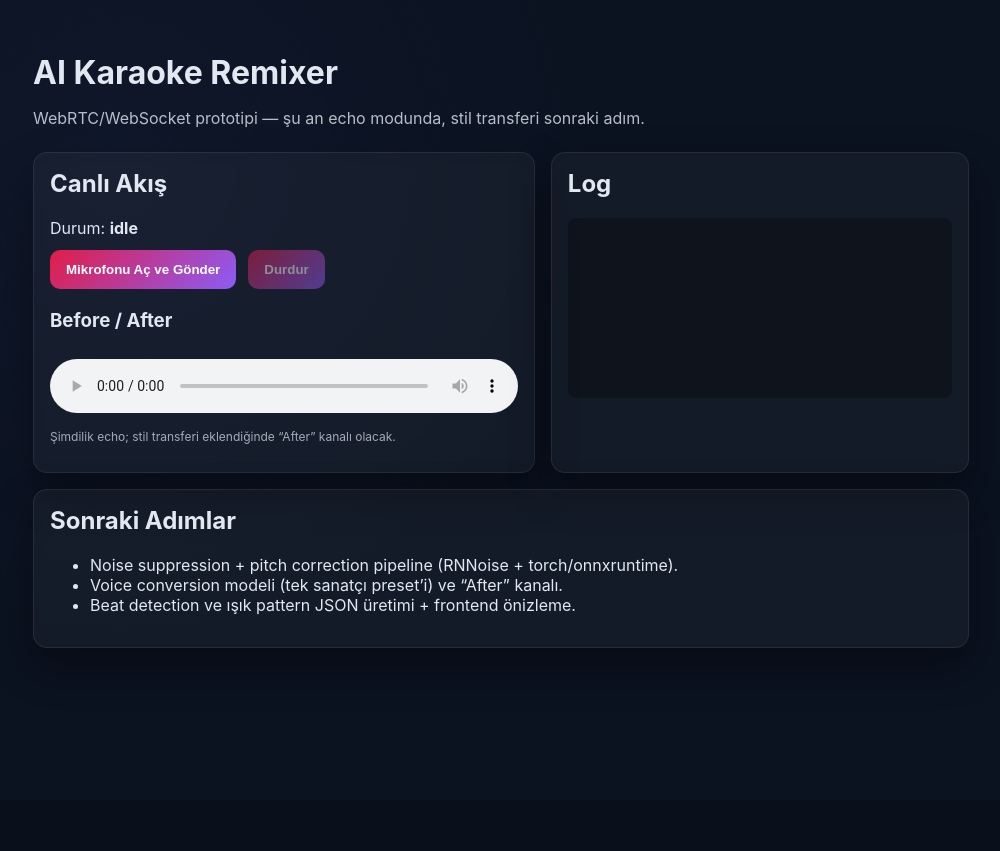
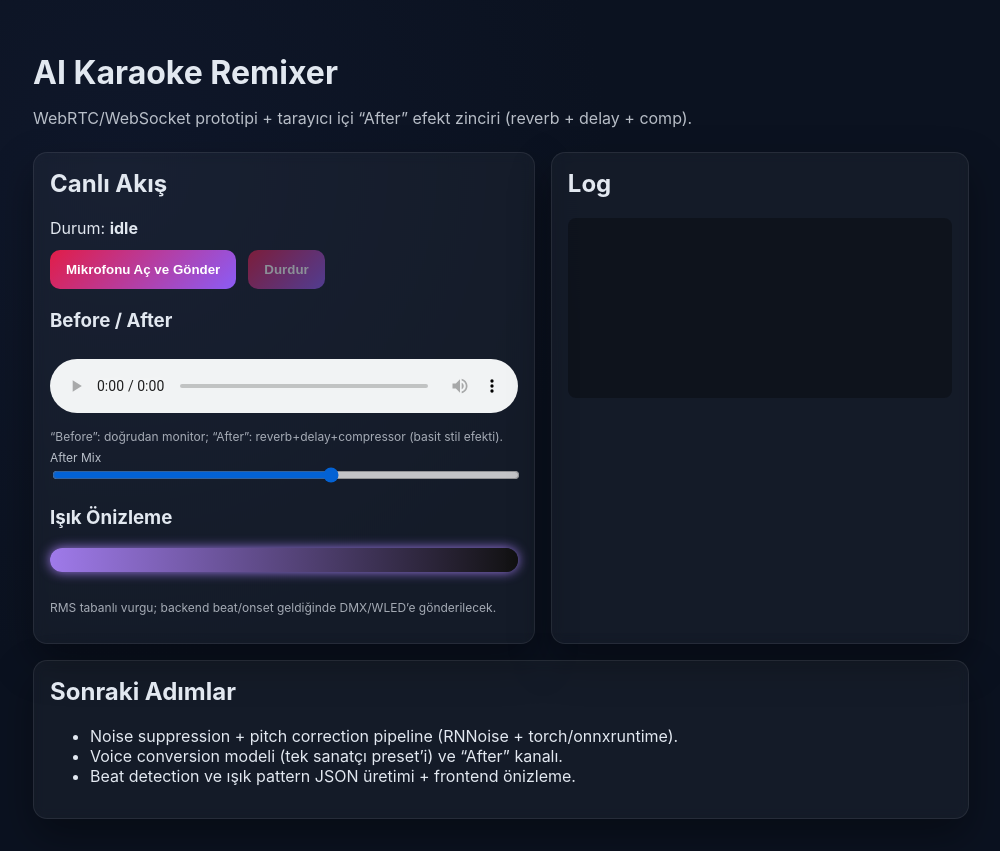
Before and after one commit to iclalsuzann/ai-karaoke-remixer, a Next.js app in the folder frontend/: page / in a window 1280 px wide. Shown: the whole page, without its empty margins (139-1139 px from the left). Before the commit the page ends 800 px from the top, so only its background shows below. Built offline with nearby package versions, Linux system fonts and the light colour scheme.

Commit message:
Add browser FX chain and light preview for live mic

```diff
--- a/frontend/app/page.tsx
+++ b/frontend/app/page.tsx
@@ -13,10 +13,17 @@ export default function Home() {
   const lastSendRef = useRef<number>(0);
   const audioQueueRef = useRef<Blob[]>([]);
   const [playingUrl, setPlayingUrl] = useState<string | null>(null);
+  const audioCtxRef = useRef<AudioContext | null>(null);
+  const dryGainRef = useRef<GainNode | null>(null);
+  const wetGainRef = useRef<GainNode | null>(null);
+  const analyserRef = useRef<AnalyserNode | null>(null);
+  const [vu, setVu] = useState(0);
+  const [lightColor, setLightColor] = useState("#9f7aea");
 
   useEffect(() => {
     return () => {
       stopStreaming();
+      audioCtxRef.current?.close();
     };
   }, []);
 
@@ -65,6 +72,7 @@ export default function Home() {
     setStatus("connecting");
     appendLog("Requesting mic access");
     const stream = await navigator.mediaDevices.getUserMedia({ audio: true });
+    setupLocalFx(stream);
     const mr = new MediaRecorder(stream, { mimeType: "audio/webm;codecs=opus" });
     mediaRecorderRef.current = mr;
     connectWs();
@@ -78,6 +86,93 @@ export default function Home() {
     mr.start(200); // 200ms chunks
     setStatus("recording");
     appendLog("Recording started");
+  };
+
+  const setupLocalFx = (stream: MediaStream) => {
+    if (!audioCtxRef.current) {
+      audioCtxRef.current = new AudioContext();
+    }
+    const ctx = audioCtxRef.current;
+    const source = ctx.createMediaStreamSource(stream);
+
+    // Dry path (before)
+    const dryGain = ctx.createGain();
+    dryGain.gain.value = 0.9;
+    dryGainRef.current = dryGain;
+
+    // Wet path (after) with simple chain: highpass -> compressor -> delay -> reverb
+    const hp = ctx.createBiquadFilter();
+    hp.type = "highpass";
+    hp.frequency.value = 120;
+
+    const comp = ctx.createDynamicsCompressor();
+    comp.threshold.value = -25;
+    comp.knee.value = 20;
+    comp.ratio.value = 4;
+    comp.attack.value = 0.003;
+    comp.release.value = 0.15;
+
+    const delay = ctx.createDelay();
+    delay.delayTime.value = 0.045;
+
+    const reverb = ctx.createConvolver();
+    reverb.buffer = makeImpulseResponse(ctx);
+
+    const wetGain = ctx.createGain();
+    wetGain.gain.value = 0.8;
+    wetGainRef.current = wetGain;
+
+    const analyser = ctx.createAnalyser();
+    analyser.fftSize = 1024;
+    analyserRef.current = analyser;
+
+    // Routing
+    source.connect(dryGain).connect(ctx.destination);
+    source.connect(hp).connect(comp).connect(delay).connect(reverb).connect(wetGain).connect(ctx.destination);
+    source.connect(analyser);
+
+    animateVU();
+  };
+
+  const makeImpulseResponse = (ctx: AudioContext) => {
+    const length = ctx.sampleRate * 0.9;
+    const impulse = ctx.createBuffer(2, length, ctx.sampleRate);
+    for (let channel = 0; channel < 2; channel++) {
+      const buf = impulse.getChannelData(channel);
+      for (let i = 0; i < length; i++) {
+        buf[i] = (Math.random() * 2 - 1) * Math.pow(1 - i / length, 3.5);
+      }
+    }
+    return impulse;
+  };
+
+  const animateVU = () => {
+    if (!analyserRef.current) return;
+    const analyser = analyserRef.current;
+    const data = new Uint8Array(analyser.frequencyBinCount);
+    const loop = () => {
+      analyser.getByteTimeDomainData(data);
+      let sum = 0;
+      for (let i = 0; i < data.length; i++) {
+        const v = data[i] - 128;
+        sum += v * v;
+      }
+      const rms = Math.sqrt(sum / data.length) / 128; // 0..1
+      setVu(rms);
+      // simple beat-ish pulse to drive light color
+      const hue = Math.min(300, 180 + rms * 400);
+      setLightColor(`hsl(${hue}, 85%, 65%)`);
+      requestAnimationFrame(loop);
+    };
+    requestAnimationFrame(loop);
+  };
+
+  const setFxMix = (value: number) => {
+    if (!dryGainRef.current || !wetGainRef.current) return;
+    const dry = Math.max(0, Math.min(1, 1 - value));
+    const wet = Math.max(0, Math.min(1, value));
+    dryGainRef.current.gain.value = dry;
+    wetGainRef.current.gain.value = wet;
   };
 
   const stopStreaming = () => {
@@ -102,7 +197,7 @@ export default function Home() {
     >
       <h1 style={{ fontSize: 32, marginBottom: 12 }}>AI Karaoke Remixer</h1>
       <p style={{ opacity: 0.8, marginBottom: 24 }}>
-        WebRTC/WebSocket prototipi — şu an echo modunda, stil transferi sonraki adım.
+        WebRTC/WebSocket prototipi + tarayıcı içi “After” efekt zinciri (reverb + delay + comp).
       </p>
 
       <div className="grid" style={{ gridTemplateColumns: "1.2fr 1fr" }}>
@@ -127,13 +222,48 @@ export default function Home() {
 
           <div style={{ marginTop: 20 }}>
             <h3>Before / After</h3>
-            <audio
-              controls
-              src={playingUrl ?? undefined}
-              style={{ width: "100%", marginTop: 8 }}
+            <audio controls src={playingUrl ?? undefined} style={{ width: "100%", marginTop: 8 }} />
+            <p style={{ fontSize: 12, opacity: 0.7, marginBottom: 6 }}>
+              “Before”: doğrudan monitor; “After”: reverb+delay+compressor (basit stil efekti).
+            </p>
+            <label style={{ display: "block", fontSize: 12, opacity: 0.8 }}>
+              After Mix
+              <input
+                type="range"
+                min={0}
+                max={1}
+                step={0.05}
+                defaultValue={0.6}
+                onChange={(e) => setFxMix(parseFloat(e.target.value))}
+                style={{ width: "100%" }}
+              />
+            </label>
+          </div>
+
+          <div style={{ marginTop: 20 }}>
+            <h3>Işık Önizleme</h3>
+            <div
+              style={{
+                height: 24,
+                borderRadius: 12,
+                background: `linear-gradient(90deg, ${lightColor}, #111)`,
+                boxShadow: `0 0 ${12 + vu * 24}px ${lightColor}`,
+                transition: "background 80ms linear, box-shadow 80ms linear",
+              }}
+            />
+            <div
+              style={{
+                marginTop: 8,
+                height: 8,
+                width: `${Math.min(100, Math.round(vu * 140))}%`,
+                maxWidth: "100%",
+                background: "#22c55e",
+                borderRadius: 4,
+                transition: "width 60ms linear",
+              }}
             />
             <p style={{ fontSize: 12, opacity: 0.7 }}>
-              Şimdilik echo; stil transferi eklendiğinde “After” kanalı olacak.
+              RMS tabanlı vurgu; backend beat/onset geldiğinde DMX/WLED’e gönderilecek.
             </p>
           </div>
         </section>
```
